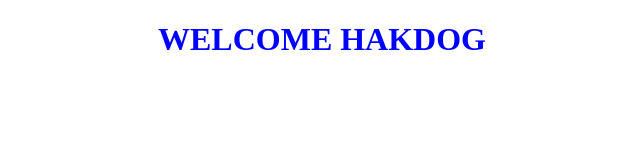
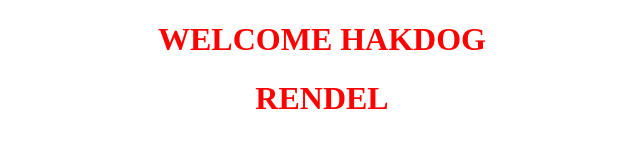
Before and after one commit to jgerongco14/SAMPLE, a plain HTML site: page index.html in a window 1280 px wide. Shown: the whole page, without its empty margins (318-958 px from the left). Drawn offline with Linux system fonts and the light colour scheme.

Commit message:
new project

```diff
--- a/index.css
+++ b/index.css
@@ -1,4 +1,4 @@
 h1 {
     text-align: center;
-    color: blue;
+    color: red;
 }
--- a/index.html
+++ b/index.html
@@ -11,6 +11,7 @@
 <body>
 
     <h1> WELCOME HAKDOG </h1>
+    <h1> RENDEL </h1>
 
 </body>
 </html>
```
